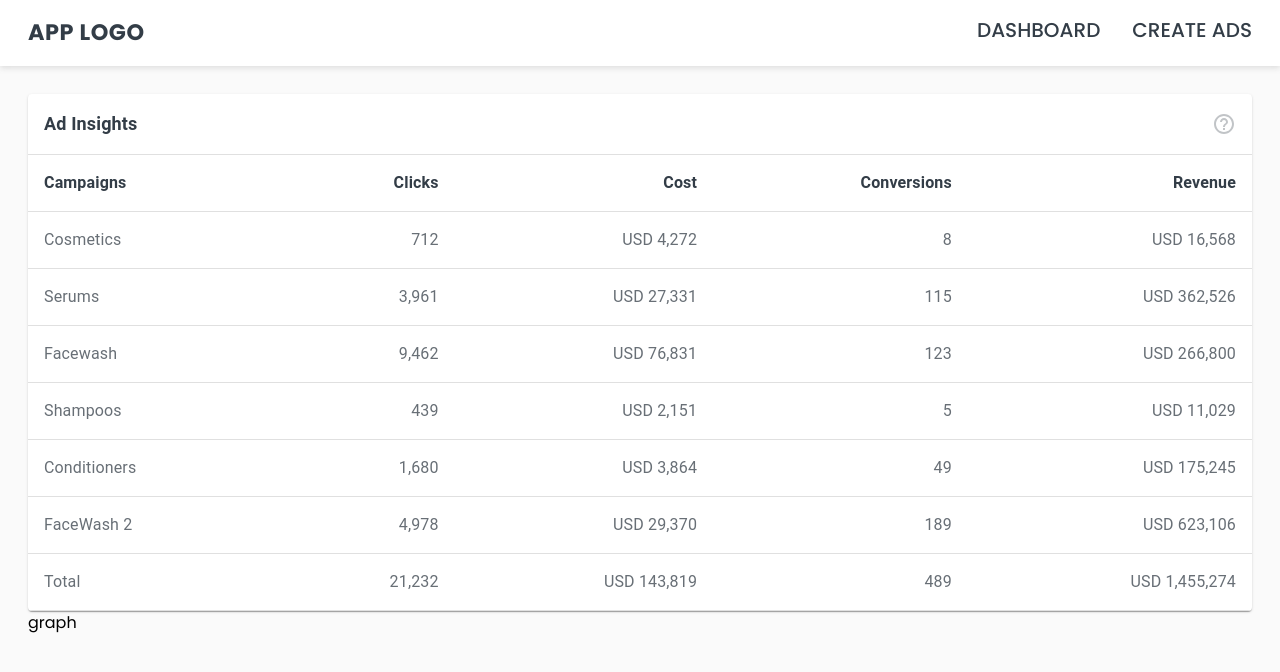
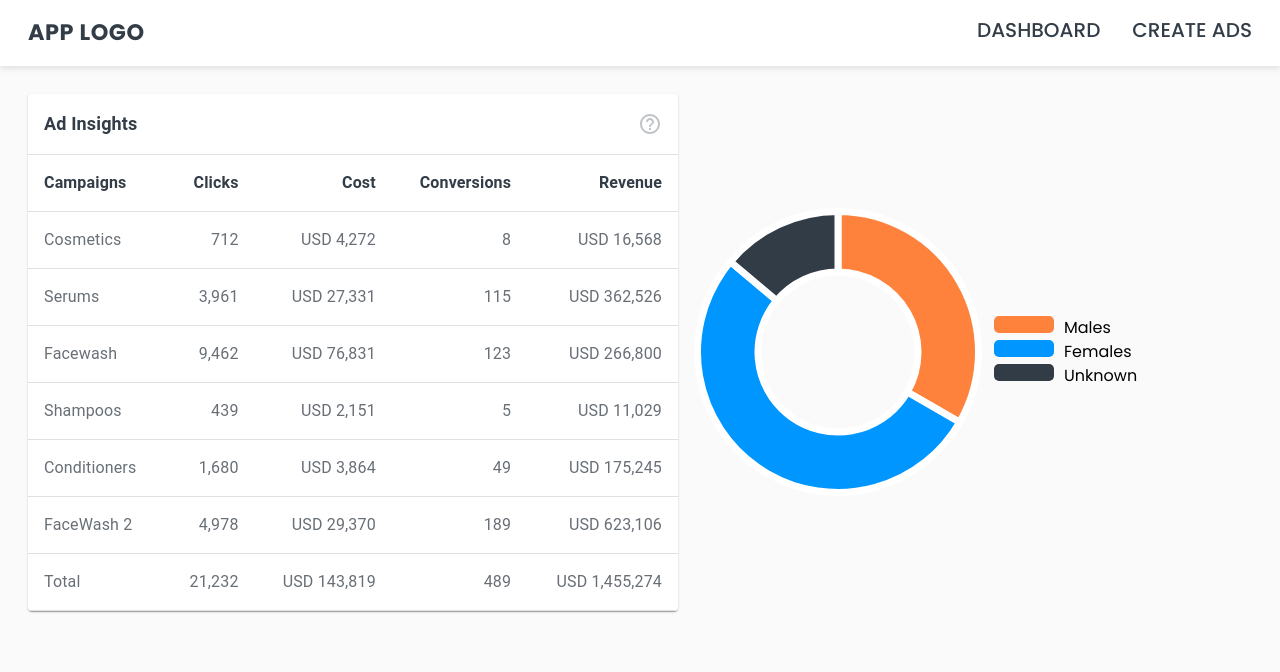
Before and after one commit to prachi-sahu-codes/AdDash, a React (Vite) app: page / in a window 1280 px wide. Shown: the top 672 px of the page. Built offline with nearby package versions, Linux system fonts and the light colour scheme.

Commit message:
feat: doughnut added

```diff
--- a/package.json
+++ b/package.json
@@ -15,7 +15,9 @@
     "@mui/icons-material": "^5.14.14",
     "@mui/material": "^5.14.14",
     "@reduxjs/toolkit": "^1.9.7",
+    "chart.js": "^4.4.0",
     "react": "^18.2.0",
+    "react-chartjs-2": "^5.2.0",
     "react-dom": "^18.2.0",
     "react-redux": "^8.1.3",
     "react-router-dom": "^6.17.0"
--- /dev/null
+++ b/src/components/doghnutChart/DoughnutChart.jsx
@@ -0,0 +1,53 @@
+import React from "react";
+import { Chart as ChartJS, ArcElement, Tooltip, Legend } from "chart.js";
+import { Doughnut } from "react-chartjs-2";
+
+ChartJS.register(ArcElement, Tooltip, Legend);
+
+export const data = {
+  labels: ["Males", "Females", "Unknown"],
+  datasets: [
+    {
+      label: "# of Votes",
+      data: [12, 19, 5],
+      backgroundColor: ["#ff823c", "#0096ff", "#323c46"],
+      borderColor: ["#fff"],
+      borderWidth: 7,
+    },
+  ],
+};
+
+export const DoughnutChart = () => {
+  const options = {
+    plugins: {
+      legend: {
+        display: false, // Hide the default legend
+      },
+    },
+  };
+  data.datasets[0].cutout = 80;
+  return (
+    <div className="flex justify-between items-center gap-3 relative w-72 h-72">
+      <Doughnut data={data} options={options} />
+      <div
+        className="flex flex-col"
+      >
+        {data.labels.map((label, index) => (
+          <div className="flex">
+            <div
+              key={index}
+              style={{
+                backgroundColor: data.datasets[0].backgroundColor[index],
+                borderRadius: "5px",
+                width: "60px",
+                height: "17px",
+                marginRight: "10px",
+              }}
+            ></div>
+            <span>{label}</span>
+          </div>
+        ))}
+      </div>
+    </div>
+  );
+};
--- /dev/null
+++ b/src/components/index.js
@@ -0,0 +1,4 @@
+import { BasicTable } from "./table/Table";
+import { DoughnutChart } from "./doghnutChart/DoughnutChart";
+
+export { BasicTable, DoughnutChart };
--- a/src/pages/dashboard/DashBoard.jsx
+++ b/src/pages/dashboard/DashBoard.jsx
@@ -1,12 +1,18 @@
 import React from "react";
 import { LayoutContainer } from "../../layout";
-import { BasicTable } from "../../components/table/Table";
+import { BasicTable, DoughnutChart } from "../../components/index";
 
 const DashBoard = () => {
   return (
     <LayoutContainer>
-      <BasicTable />
-      <div>graph</div>
+      <div className="flex flex-wrap gap-4">
+        <div>
+          <BasicTable />
+        </div>
+        <div className="flex justify-center items-center">
+          <DoughnutChart />
+        </div>
+      </div>
     </LayoutContainer>
   );
 };
```
Also changed, not shown: 1 other file (tests, documents, lock files or other folders).
